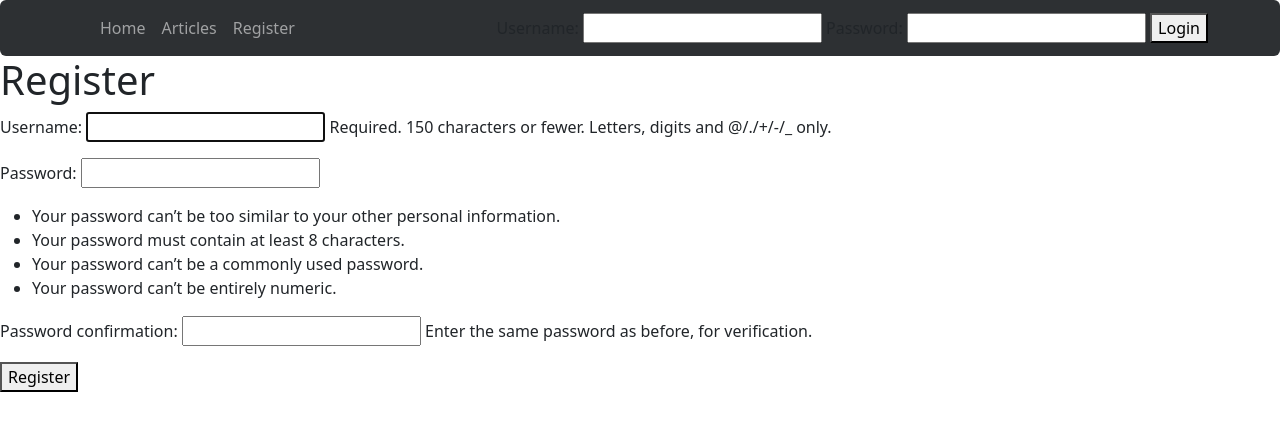
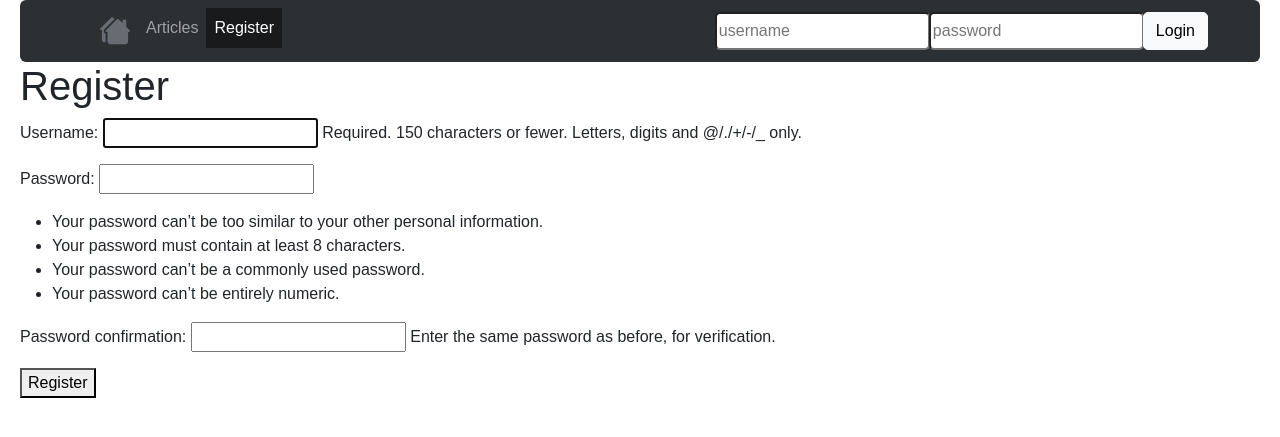
Before and after one commit to alex-sdn/42-Piscine-Django, a Django app: page /user/register/ in a window 1280 px wide. Shown: the top 437 px of the page. Run offline with Django 5.2, Linux system fonts and the light colour scheme; parts of the project's set-up code (start-up, migrations or seed data) failed here and were passed over; some libraries are stand-ins or nearby versions.

Commit message:
navbar styling progress

```diff
--- a/d07/d07/d07/settings.py
+++ b/d07/d07/d07/settings.py
@@ -109,6 +109,10 @@ USE_TZ = True
 
 STATIC_URL = 'static/'
 
+STATICFILES_DIRS = [
+    BASE_DIR / "static",
+]
+
 # Default primary key field type
 # https://docs.djangoproject.com/en/4.2/ref/settings/#default-auto-field
 
--- a/d07/d07/templates/base.html
+++ b/d07/d07/templates/base.html
@@ -5,50 +5,80 @@
     <meta name="viewport" content="width=device-width, initial-scale=1.0">
     {% block title %}
     {% endblock %}
-    {% load bootstrap5 %} {% bootstrap_css %} {% bootstrap_javascript %}
+    {% load bootstrap5 %} {% bootstrap_css %} {% bootstrap_javascript %} {% load static %}
+    <style>
+        .navbar-nav .nav-link.active {
+            background-color: #181a1c;
+        }
+
+        body {
+            padding-left: 20px;
+            padding-right: 20px;
+            font-family: Arial, sans-serif;
+        }
+
+        th, td {
+            padding: 8px;
+            border-bottom: 1px solid #ddd;
+        }
+    </style>
 </head>
 <body>
     <nav class="navbar navbar-expand-lg navbar-dark px-1000" style="background-color: #2d3033; border-radius: 6px; padding-left: 20px">
         <div class="container">
-            <ul class="navbar-nav">
+            <ul class="navbar-nav mr-auto">
                 <li>
-                    <a class="nav-link" href="{% url 'home' %}">Home</a>
+                    <a class="nav-link" href="{% url 'home' %}">
+                        <img src="{% static 'houses-fill.svg' %}" alt="Home" style="height: 30px;">
+                    </a>
                 </li>
                 <li>
-                    <a class="nav-link" href="{% url 'articles' %}">Articles</a>
+                    {% url 'articles' as articles_url %}
+                    <a class="nav-link {% if request.path == articles_url %}active{% endif %}" href="{% url 'articles' %}">Articles</a>
                 </li>
-
                 {% if request.user.is_authenticated %}
                 <li>
-                    <a class="nav-link" href="{% url 'favourites' %}">Favourites</a>
+                    {% url 'favourites' as fav_url %}
+                    <a class="nav-link {% if request.path == fav_url %}active{% endif %}" href="{% url 'favourites' %}">Favourites</a>
                 </li>
                 <li>
-                    <a class="nav-link" href="{% url 'publications' %}">Publications</a>
+                    {% url 'publications' as pub_url %}
+                    <a class="nav-link {% if request.path == pub_url %}active{% endif %}" href="{% url 'publications' %}">Publications</a>
                 </li>
+                {% else %}
                 <li>
-                    <p>Logged as {{ request.user.username }}</p>
+                    {% url 'register' as reg_url %}
+                    <a class="nav-link {% if request.path == reg_url %}active{% endif %}" href="{% url 'register' %}">Register</a>
+                </li>
+                {% endif %}
+            </ul>
+
+            <ul class="navbar-nav ml-auto">
+                {% if request.user.is_authenticated %}
+                <li>
+                    <span class="nav-link">Logged as {{ request.user.username }}</span>
                 </li>
                 <li>
                     <a class="nav-link" href="{% url 'logout' %}">Logout</a>
                 </li>
                 {% else %}
-                <li>
-                    <a class="nav-link" href="{% url 'register' %}">Register</a>
+                {% url 'login' as login_url %}
+                {% if request.path != login_url %}
+                <li class="nav-item">
+                    <form method="post" action="{% url 'login' %}">
+                        {% csrf_token %}
+                        <div class="input-group">
+                            <input type="text" id="username" name="username" placeholder="username" required style="border-radius: 5px">
+                            <input type="password" id="password" name="password" placeholder="password" required style="border-radius: 5px">
+                            <div>
+                                <button type="submit" style="border-radius: 5px" class="btn btn-light">Login</button>
+                            </div>
+                        </form>
+                    </div>
                 </li>
+                {% endif %}
+                {% endif %}
             </ul>
-
-            {% url 'login' as login_url %}
-            {% if request.path != login_url %}
-            <form method="post" action="{% url 'login' %}">
-                {% csrf_token %}
-                <label for="username">Username:</label>
-                <input type="text" id="username" name="username" required>
-                <label for="password">Password:</label>
-                <input type="password" id="password" name="password" required>
-                <button type="submit">Login</button>
-            </form>
-            {% endif %}
-            {% endif %}
         </div>
     </nav>
     {% block content %}
```
Also changed, not shown: d07/d07/db.sqlite3, d07/d07/static/houses-fill.svg (added).
